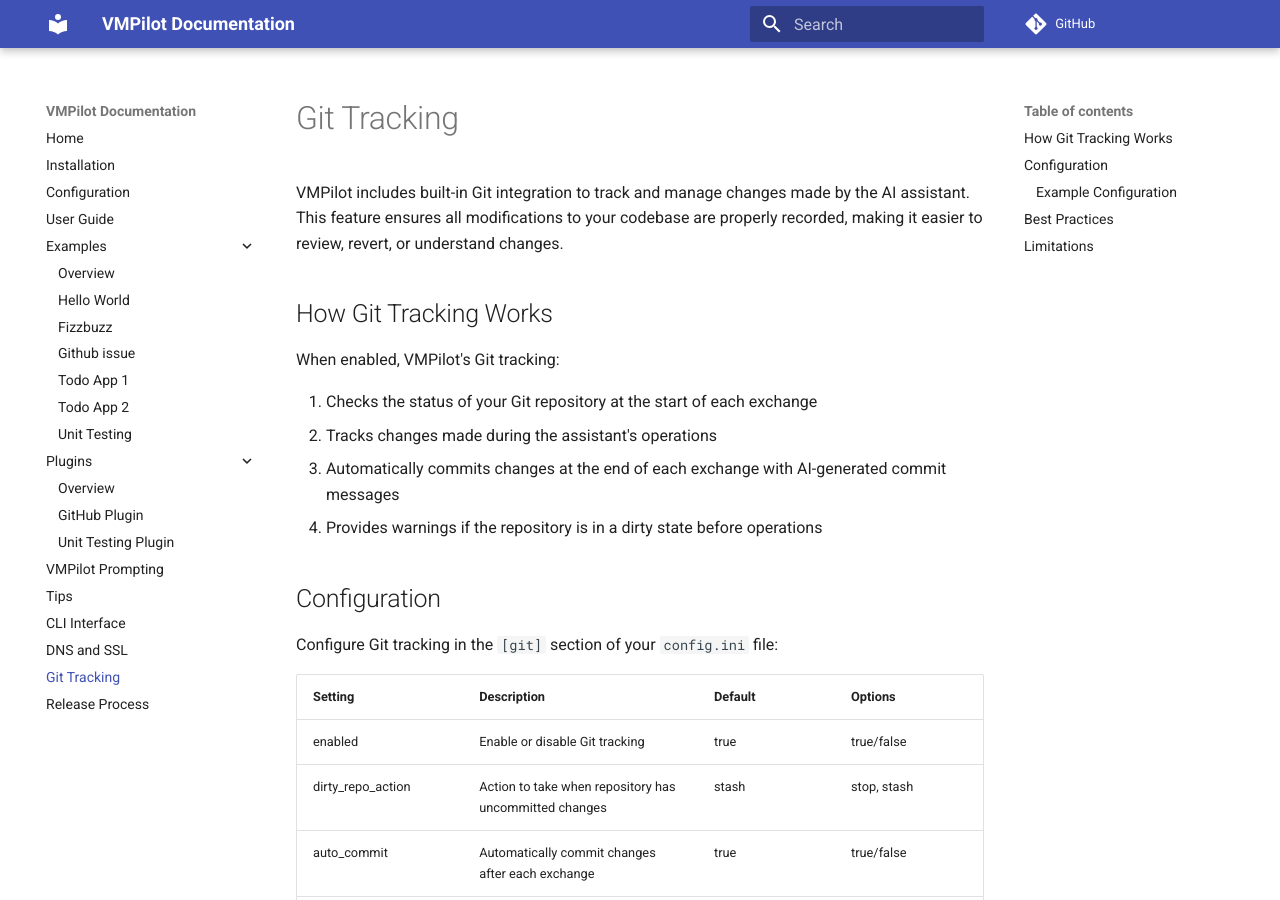
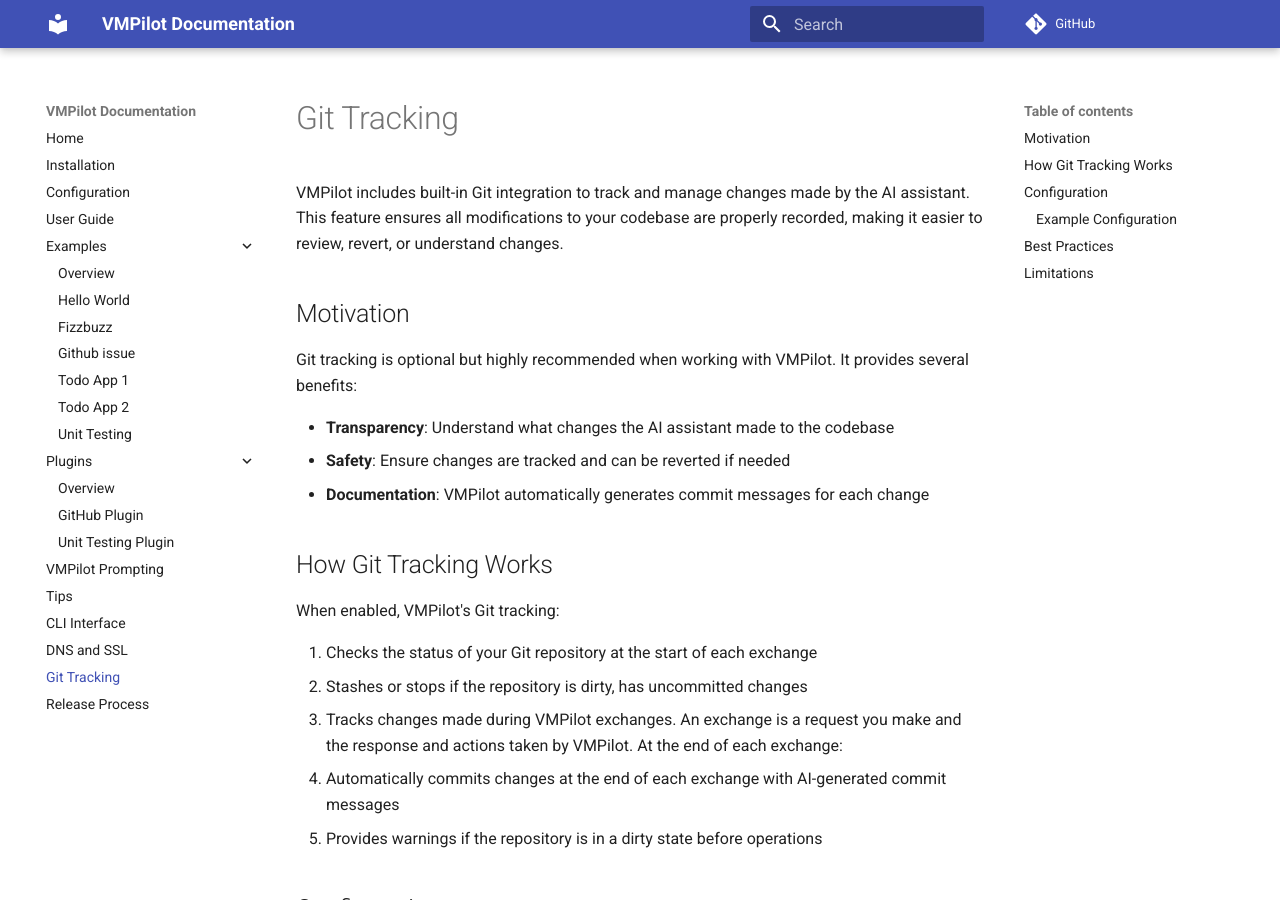
Before and after one commit to drorm/vmpilot, an MkDocs documentation site: the page built from docs/source/git-tracking.md, in a window 1280 px wide and 900 px high. Built offline with MkDocs 1.6.1 and Material for MkDocs 9.7.7, drawn with Linux system fonts in a browser that asks for light colours; comment, search, counter and statistics services are not loaded.

Commit message:
Add motivation section and update Git tracking process in documentation

```diff
--- a/docs/source/git-tracking.md
+++ b/docs/source/git-tracking.md
@@ -1,13 +1,22 @@
 # Git Tracking
 
 VMPilot includes built-in Git integration to track and manage changes made by the AI assistant. This feature ensures all modifications to your codebase are properly recorded, making it easier to review, revert, or understand changes.
+
+## Motivation
+
+Git tracking is optional but highly recommended when working with VMPilot. It provides several benefits:
+
+- **Transparency**: Understand what changes the AI assistant made to the codebase
+- **Safety**: Ensure changes are tracked and can be reverted if needed
+- **Documentation**: VMPilot automatically generates commit messages for each change
 
 ## How Git Tracking Works
 
 When enabled, VMPilot's Git tracking:
 
 1. Checks the status of your Git repository at the start of each exchange
-2. Tracks changes made during the assistant's operations
+2. Stashes or stops if the repository is dirty, has uncommitted changes
+3. Tracks changes made during VMPilot exchanges. An exchange is a request you make and the response and actions taken by VMPilot. At the end of each exchange:
 3. Automatically commits changes at the end of each exchange with AI-generated commit messages
 4. Provides warnings if the repository is in a dirty state before operations
 
```
